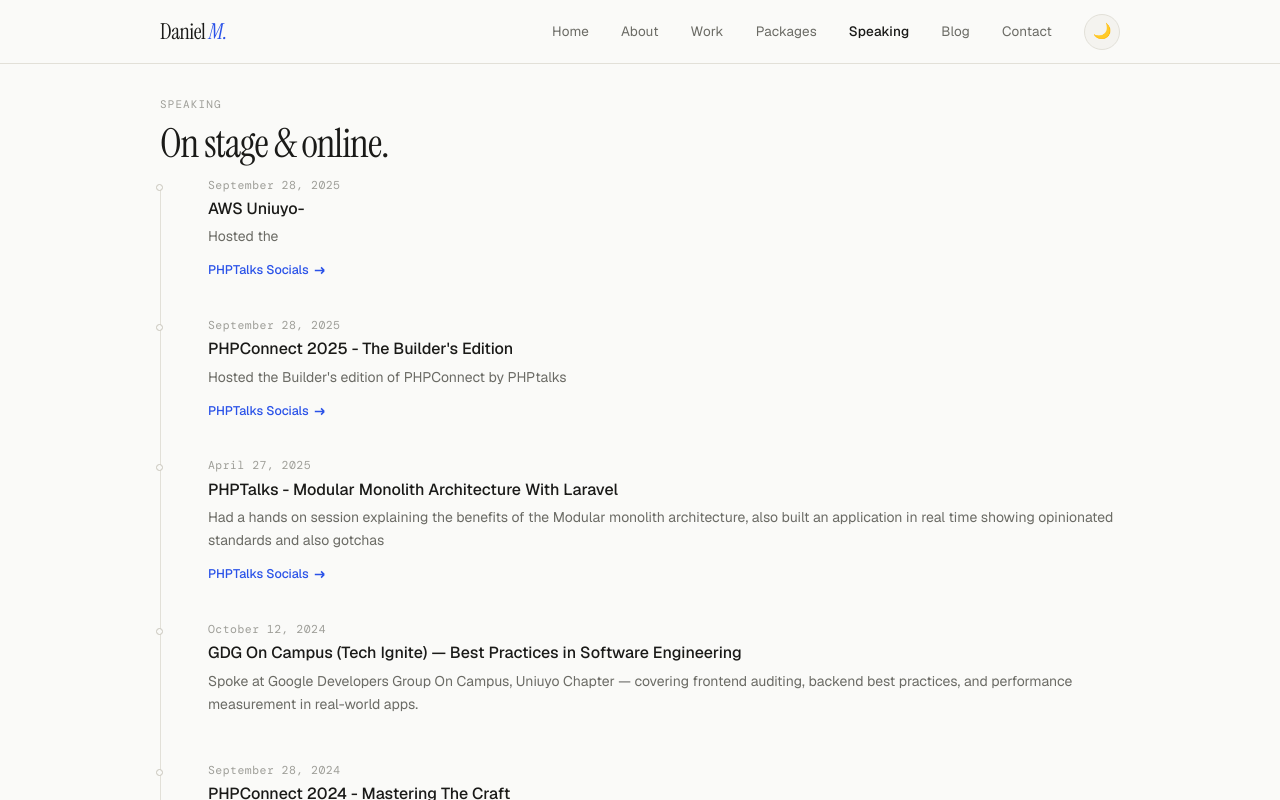
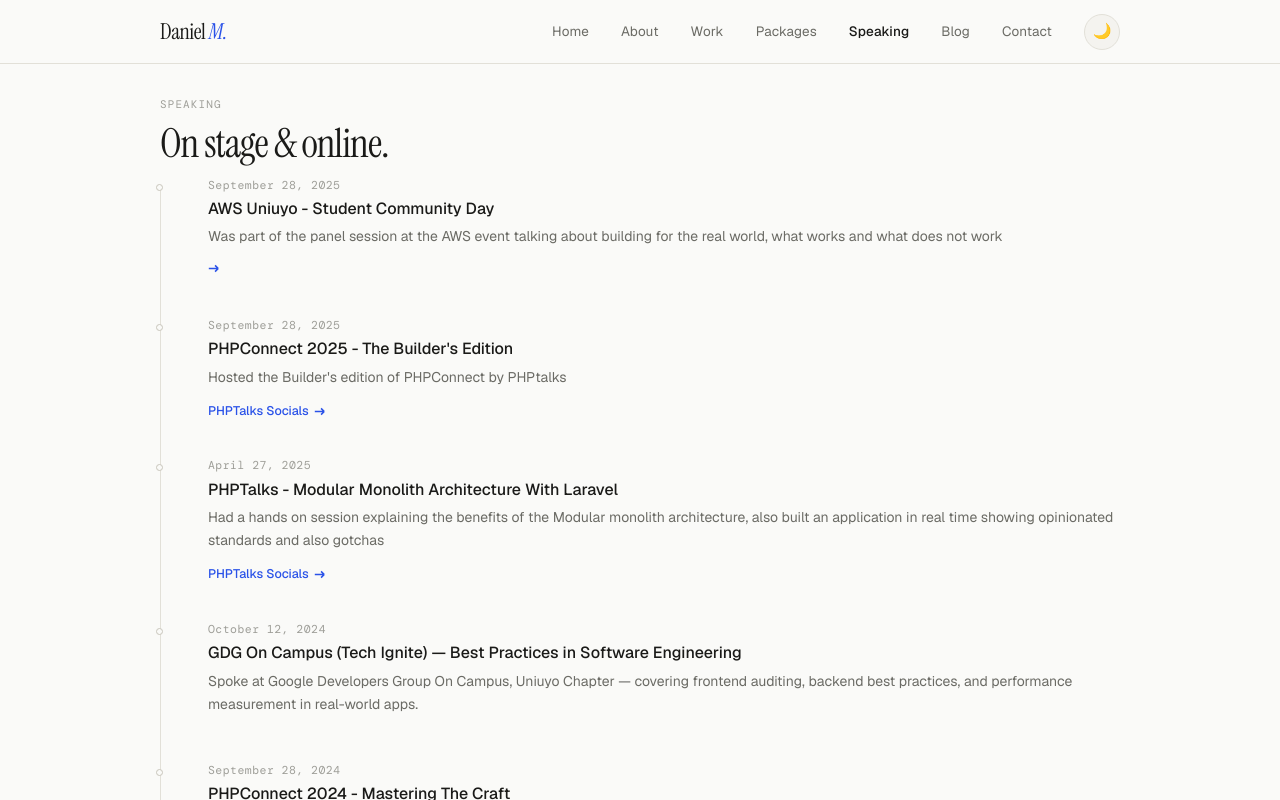
Before and after one commit to DanielMabadeje/myprofile, a Vue app: page /speaking in a window 1280 px wide. Shown: the top 800 px of the page. Built offline with nearby package versions, Linux system fonts and the light colour scheme.

Commit message:
added works

```diff
--- a/src/data/portfolio.js
+++ b/src/data/portfolio.js
@@ -128,10 +128,10 @@
 export const speakingEvents = [
   {
     date: 'September 28, 2025',
-    title: "AWS Uniuyo- ",
-    desc: 'Hosted the ',
-    link: 'https://x.com/PhpTalks/status/1971850336584503340/photo/1',
-    linkLabel: 'PHPTalks Socials',
+    title: "AWS Uniuyo - Student Community Day ",
+    desc: 'Was part of the panel session at the AWS event talking about building for the real world, what works and what does not work',
+    link: 'https://www.instagram.com/p/DYjkjBhso8k/',
+    linkLabel: null,
   },
 
   {
```
